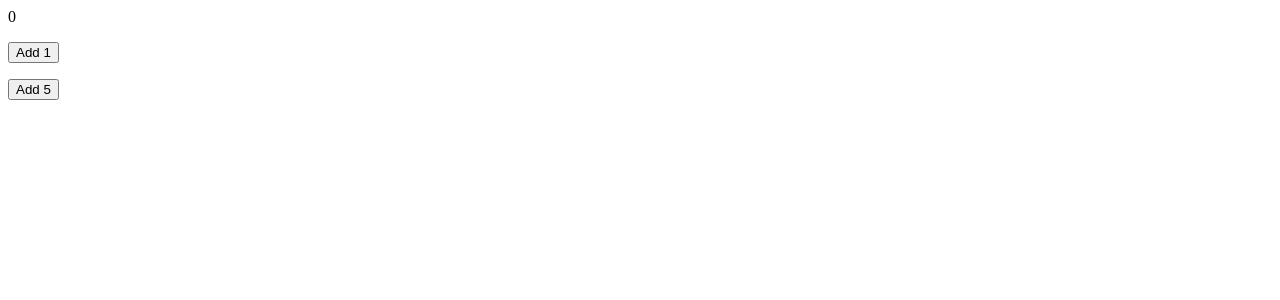
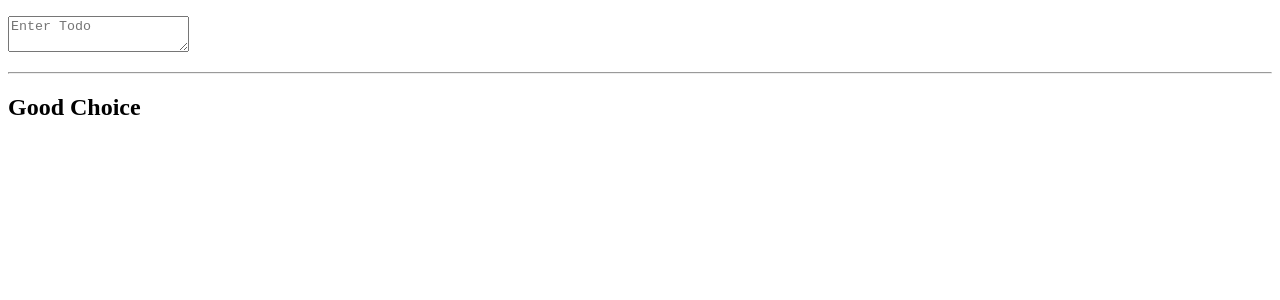
Before and after one commit to HasanMdKamrul/Hooks, a React (Create React App) app: page / in a window 1280 px wide. Shown: the top 300 px of the page. Built offline with nearby package versions, Linux system fonts and the light colour scheme.

Commit message:
Where to add useState() and where not to see the comments added in this section

```diff
--- a/src/App.js
+++ b/src/App.js
@@ -1,9 +1,9 @@
-import Counter from './Components/Counter';
+import Todo from './Components/Todo';
 
 function App() {
   return (
     <div>
-      <Counter />
+      <Todo />
     </div>
   );
 }
--- a/src/Components/Todo.js
+++ b/src/Components/Todo.js
@@ -1,6 +1,10 @@
 import { useState } from 'react';
 
 export default function Todo() {
+    // ** Alaways use use state at the top of the function
+    // ** Never use this useState() state function in the other function of your own function or class
+    // ** useState() takes 2 params as a function and return an array of 2 elements [defaultValue,setValue()]
+
     const [todo, setTodo] = useState('');
     const [warning, setWarning] = useState(null);
 
```
